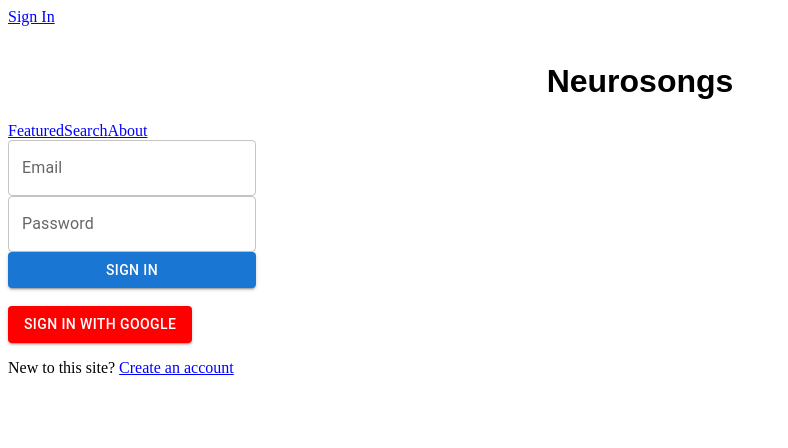
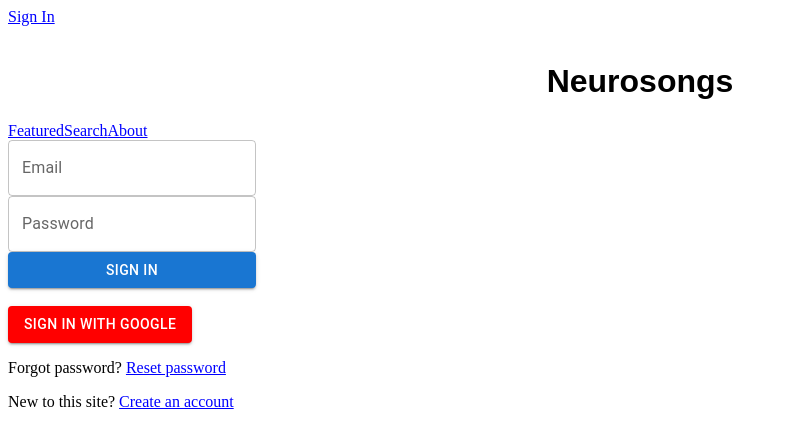
Before and after one commit to AlexMan123456/neurosongs-front-end, a React (Vite) app: page /sign_in in a window 1280 px wide. Shown: the top 448 px of the page, without its empty margins (0-788 px from the left). Built offline with nearby package versions, Linux system fonts and the light colour scheme; no server answers.

Commit message:
Moved some files into their own folders to make directory a little more organised

```diff
--- a/src/App.jsx
+++ b/src/App.jsx
@@ -2,9 +2,9 @@ import { Route, Routes } from "react-router-dom"
 import Homepage from "./components/Homepage"
 import UserPage from "./components/users/UserPage"
 import AlbumPage from "./components/albums/AlbumPage"
-import GetEmailForSignUpPage from "./components/users/sign-in/GetEmailForSignUpPage"
+import GetEmailForSignUpPage from "./components/users/sign-in/email-sign-up/GetEmailForSignUpPage"
 import SignInPage from "./components/users/sign-in/SignInPage"
-import CompleteSignUpPage from "./components/users/sign-in/CompleteSignUpPage"
+import CompleteSignUpPage from "./components/users/sign-in/email-sign-up/CompleteSignUpPage"
 import UserSettingsPage from "./components/users/settings/UserSettingsPage"
 import LoadingPage from "./components/LoadingPage"
 import Header from "./components/header/Header"
@@ -23,7 +23,7 @@ function App() {
       <Route path="/search" element={<SongsList/>}/>
       <Route path="/albums/:album_id" element={<AlbumPage/>}/>
       <Route path="/sign_in" element={<SignInPage/>}/>
-      <Route path="/create_account" element={<GetEmailForSignUpPage/>}/>
+      <Route path="/sign_in/create_account" element={<GetEmailForSignUpPage/>}/>
       <Route path="/complete_signup" element={<CompleteSignUpPage/>}/>
       <Route path="/users/settings" element={<UserSettingsPage/>}/>
       <Route path="/loading" element={<LoadingPage/>}/>
--- a/src/components/users/sign-in/SignInPage.jsx
+++ b/src/components/users/sign-in/SignInPage.jsx
@@ -1,7 +1,7 @@
 import { useState } from "react";
 import StyledLink from "../../styling/StyledLink"
-import EmailAndPasswordSignIn from "./EmailAndPasswordSignIn"
-import GoogleSignIn from "./GoogleSignIn"
+import EmailAndPasswordSignIn from "./email-sign-up/EmailAndPasswordSignIn"
+import GoogleSignIn from "./google-sign-in/GoogleSignIn"
 import Loading from "../../Loading";
 
 function SignInPage(){
@@ -26,7 +26,8 @@ function SignInPage(){
         <br/>
         <GoogleSignIn setIsLoading={setIsLoading} setError={setError}/>
         {error === "Google sign in error" ? <p>Error signing in with Google. Please try again later.</p> : null}
-        <p>New to this site? <StyledLink to="/create_account">Create an account</StyledLink></p>
+        <p>Forgot password? <StyledLink to="/sign_in/reset_password">Reset password</StyledLink></p>
+        <p>New to this site? <StyledLink to="/sign_in/create_account">Create an account</StyledLink></p>
     </section>)
 }
 
--- a/src/components/users/sign-in/EmailAndPasswordSignIn.jsx
+++ b/src/components/users/sign-in/email-sign-up/EmailAndPasswordSignIn.jsx
@@ -1,9 +1,9 @@
 import { Button, FormControl, TextField } from "@mui/material"
 import { useContext, useState } from "react"
-import { auth } from "../../../firebase-config";
+import { auth } from "../../../../firebase-config";
 import { signInWithEmailAndPassword } from "firebase/auth";
-import { getUserById } from "../../../../api";
-import { UserContext } from "../../../contexts/UserContext";
+import { getUserById } from "../../../../../api";
+import { UserContext } from "../../../../contexts/UserContext";
 import { useNavigate } from "react-router-dom";
 
 function EmailAndPasswordSignIn({setIsLoading, setSignInError}){
--- a/src/components/users/sign-in/GoogleSignIn.jsx
+++ b/src/components/users/sign-in/google-sign-in/GoogleSignIn.jsx
@@ -1,10 +1,10 @@
 import { GoogleAuthProvider, signInWithPopup } from "firebase/auth"
-import { auth } from "../../../firebase-config"
+import { auth } from "../../../../firebase-config"
 import { Button } from "@mui/material"
-import { getUserById, postUser } from "../../../../api"
+import { getUserById, postUser } from "../../../../../api"
 import { useNavigate } from "react-router-dom"
 import { useContext } from "react"
-import { UserContext } from "../../../contexts/UserContext"
+import { UserContext } from "../../../../contexts/UserContext"
 
 function GoogleSignIn({setIsLoading, setError}){
     const provider = new GoogleAuthProvider();
```
Also changed, not shown: src/components/users/sign-in/email-sign-up/CompleteSignUpPage.jsx (renamed from src/components/users/sign-in/CompleteSignUpPage.jsx, +9 -9 lines), src/components/users/sign-in/email-sign-up/GetEmailForSignUpPage.jsx (renamed from src/components/users/sign-in/GetEmailForSignUpPage.jsx, +4 -4 lines), src/components/users/sign-in/google-sign-in/VerifyDateOfBirth.jsx (renamed from src/components/users/sign-in/VerifyDateOfBirth.jsx, +5 -5 lines).
